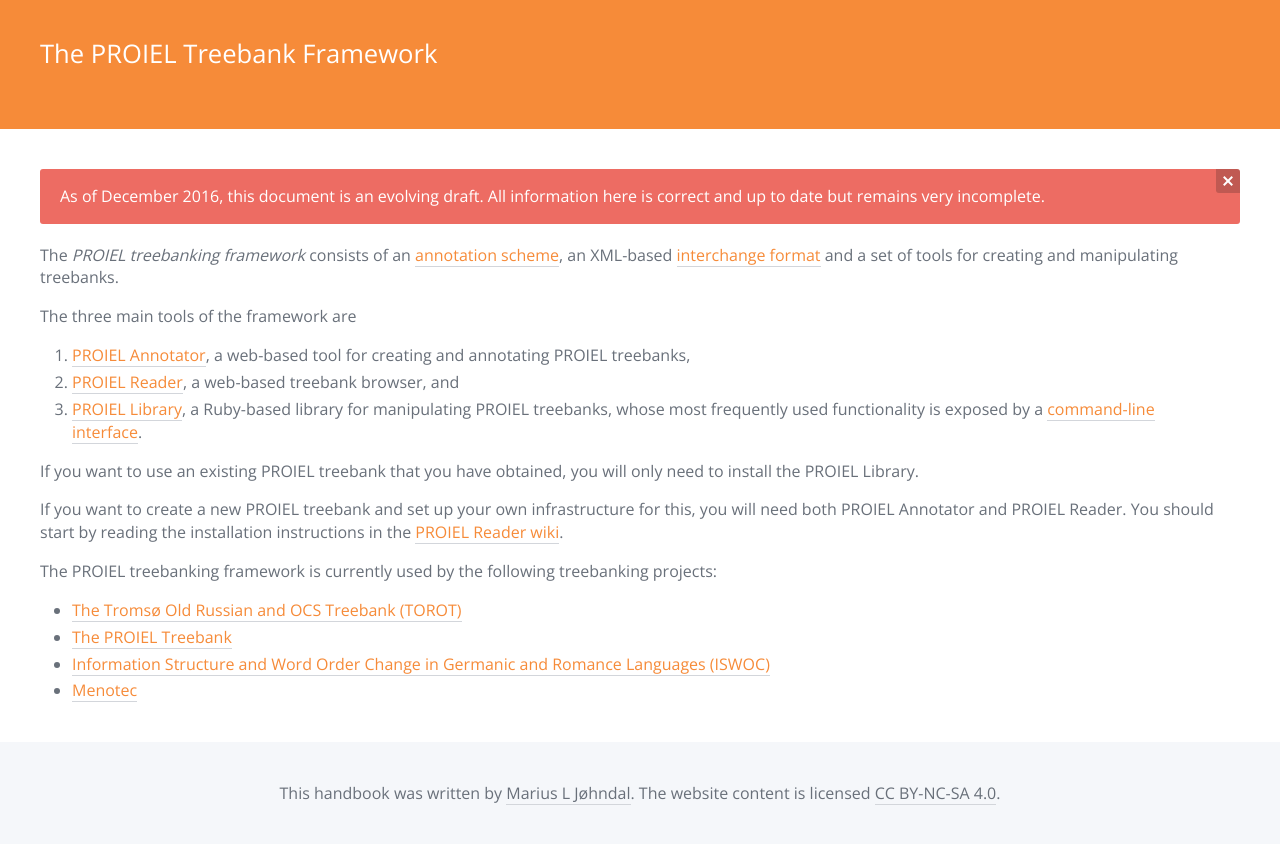
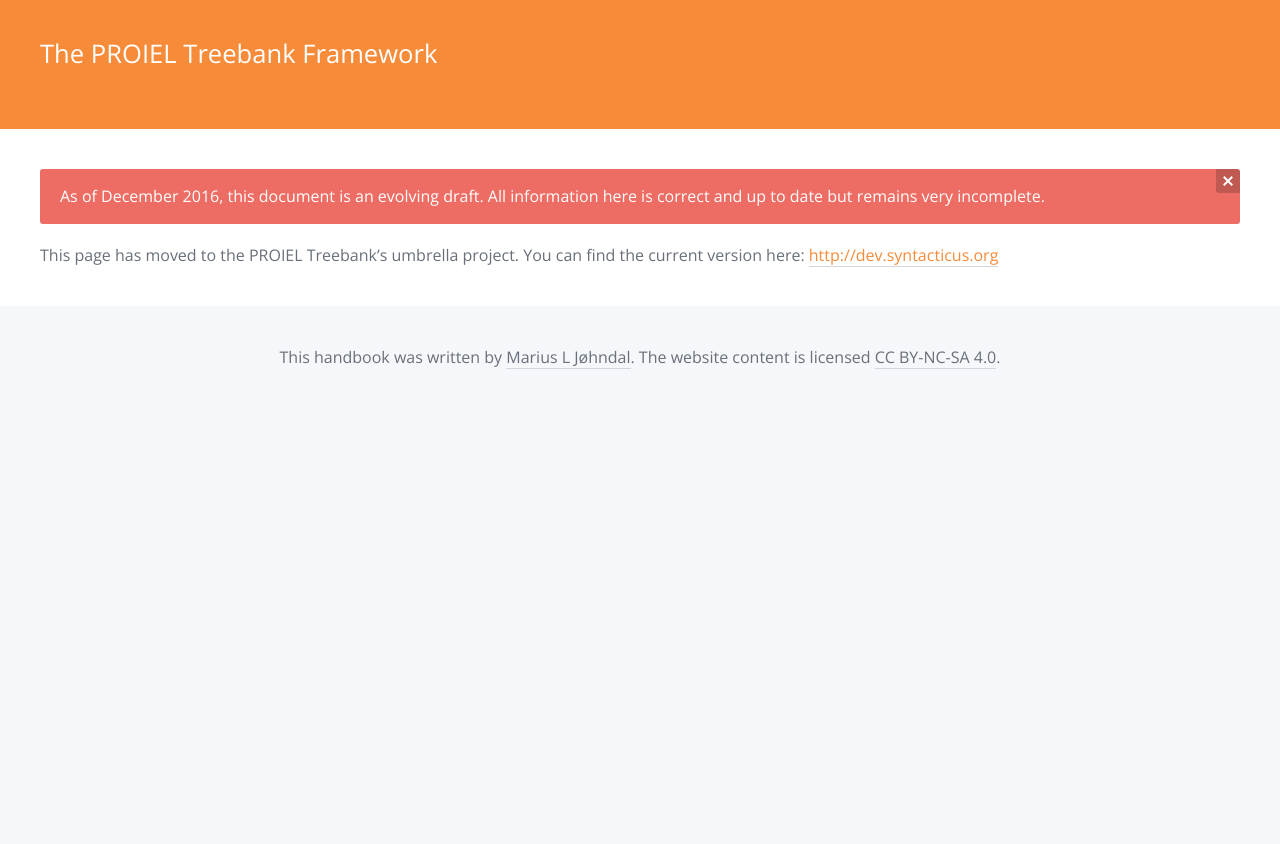
Before and after one commit to proiel/proiel.github.io, a Jekyll site: the page built from framework/index.md, in a window 1280 px wide. Shown: the top 844 px of the page. Built offline with Jekyll 4.4.1, drawn with Linux system fonts in a browser that asks for light colours; nearby versions of some CDN libraries.

Commit message:
Redirect framework/ to dev.syntacticus.org.

```diff
--- a/framework/index.md
+++ b/framework/index.md
@@ -2,28 +2,4 @@
 layout: handbook
 ---
 
-The _PROIEL treebanking framework_ consists of an [annotation
-scheme](http://folk.uio.no/daghaug/syntactic_guidelines.pdf), an XML-based
-[interchange
-format](../handbook/developer/proielxml)
-and a set of tools for creating and manipulating treebanks.
-
-The three main tools of the framework are
-
-1. [PROIEL Annotator](https://github.com/mlj/proiel-webapp), a web-based tool for creating and annotating PROIEL treebanks,
-2. [PROIEL Reader](http://proiel.johndal.com), a web-based treebank browser, and
-3. [PROIEL Library](https://github.com/proiel/proiel), a Ruby-based library for manipulating PROIEL treebanks, whose most frequently used functionality is exposed by a [command-line interface](https://github.com/proiel/proiel-cli).
-
-If you want to use an existing PROIEL treebank that you have obtained, you will only need to install the PROIEL Library.
-
-If you want to create a new PROIEL treebank and set up your own infrastructure
-for this, you will need both PROIEL Annotator and PROIEL Reader. You should start
-by reading the installation instructions in the [PROIEL Reader
-wiki](https://github.com/mlj/proiel-webapp/wiki).
-
-The PROIEL treebanking framework is currently used by the following treebanking projects:
-
-* [The Tromsø Old Russian and OCS Treebank (TOROT)](http://torottreebank.github.io/)
-* [The PROIEL Treebank](http://proiel.github.io/)
-* [Information Structure and Word Order Change in Germanic and Romance Languages (ISWOC)](http://iswoc.github.io/)
-* [Menotec](http://foni.uio.no:3000)
+This page has moved to the PROIEL Treebank's umbrella project. You can find the current version here: <a href="http://dev.syntacticus.org/">http://dev.syntacticus.org</a>
```
